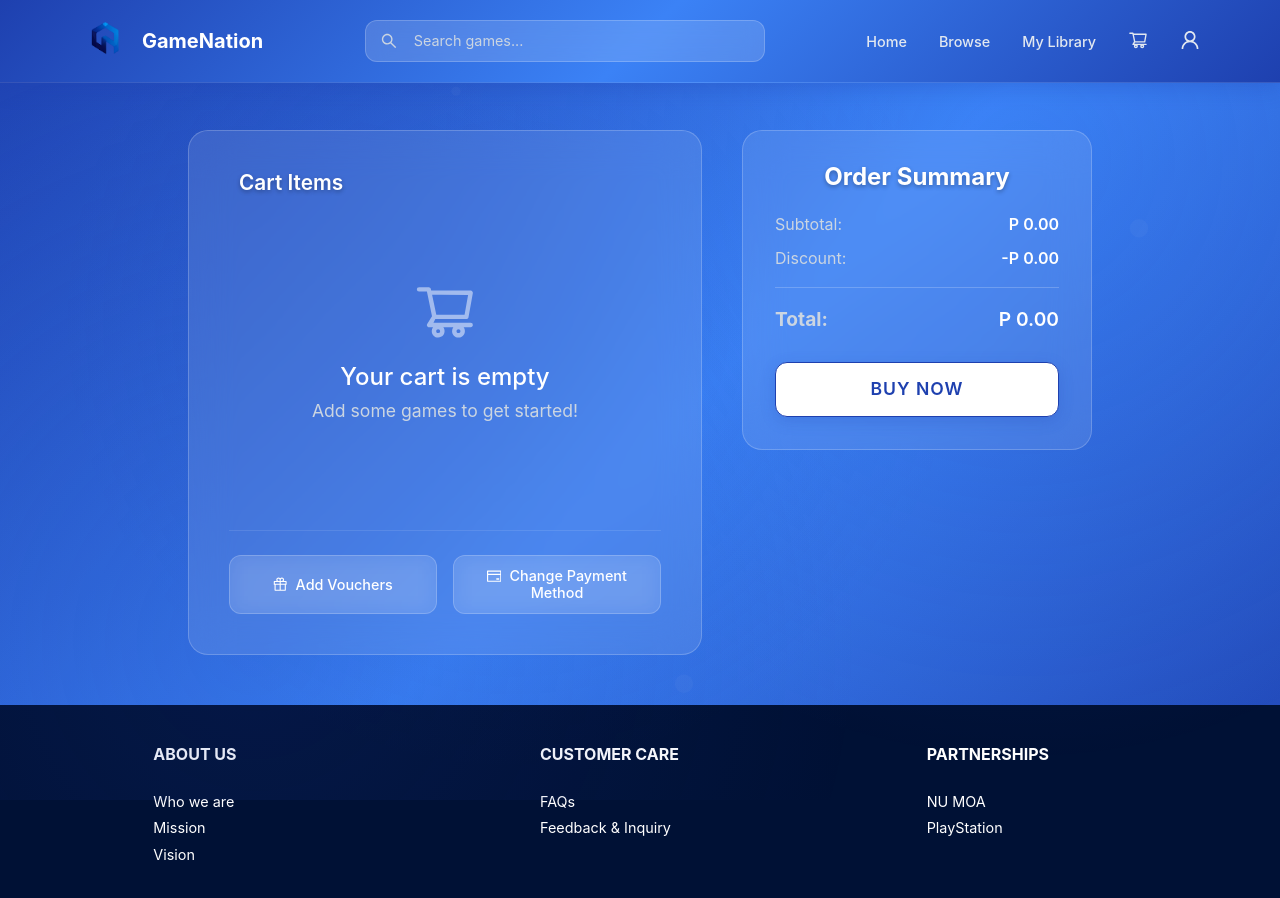
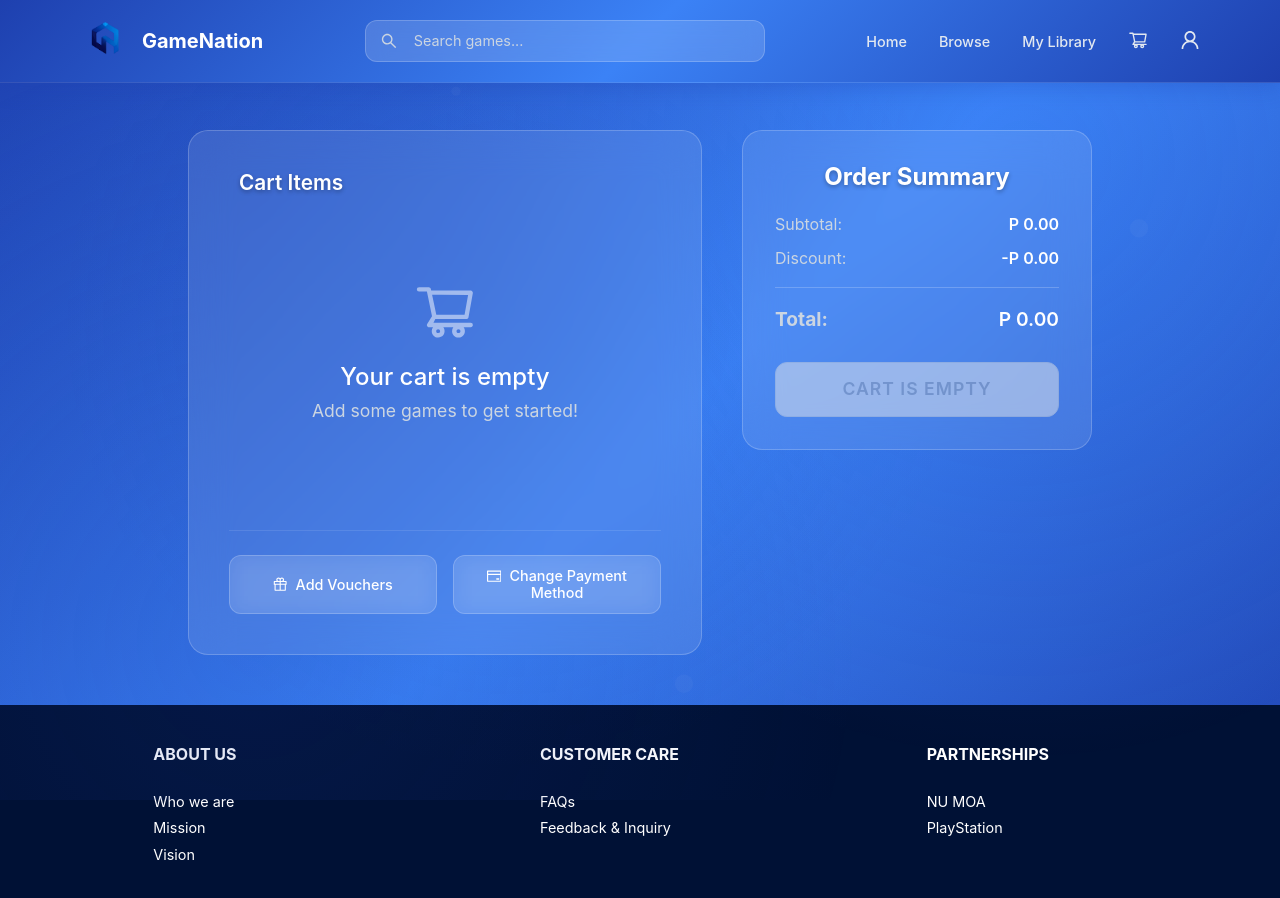
Before and after one commit to Blyn04/gamenation, a React (Create React App) app: page /cart in a window 1280 px wide. Shown: the top 898 px of the page. Built offline with nearby package versions, Linux system fonts and the light colour scheme.

Commit message:
CARTPAGE ADDED VALIDATION

```diff
--- a/src/components/CartPage.js
+++ b/src/components/CartPage.js
@@ -334,6 +334,10 @@ const CartPage = () => {
 
   // Purchase confirmation functionality
   const handleBuyNow = () => {
+    // Don't proceed if cart is empty
+    if (cartItems.length === 0) {
+      return;
+    }
     setIsConfirmModalOpen(true);
   };
 
@@ -484,8 +488,16 @@ const CartPage = () => {
             <span>P {total.toFixed(2)}</span>
           </div>
 
-          <button className="buy-btn" onClick={handleBuyNow}>
-            Buy Now
+          <button
+            className="buy-btn"
+            onClick={handleBuyNow}
+            disabled={cartItems.length === 0}
+            style={{
+              opacity: cartItems.length === 0 ? 0.5 : 1,
+              cursor: cartItems.length === 0 ? 'not-allowed' : 'pointer'
+            }}
+          >
+            {cartItems.length === 0 ? 'Cart is Empty' : 'Buy Now'}
           </button>
         </div>
       </div>
--- a/src/styles/componentsStyle/CartPage.css
+++ b/src/styles/componentsStyle/CartPage.css
@@ -329,6 +329,23 @@
   color: #1e40af;
   transform: translateY(-2px);
   box-shadow: 0 8px 25px rgba(30, 64, 175, 0.3);
+}
+
+.buy-btn:disabled {
+  background: #e5e7eb;
+  border-color: #d1d5db;
+  color: #9ca3af;
+  cursor: not-allowed;
+  transform: none;
+  box-shadow: none;
+}
+
+.buy-btn:disabled:hover {
+  background: #e5e7eb;
+  border-color: #d1d5db;
+  color: #9ca3af;
+  transform: none;
+  box-shadow: none;
 }
 
 @media (max-width: 1024px) {
```
